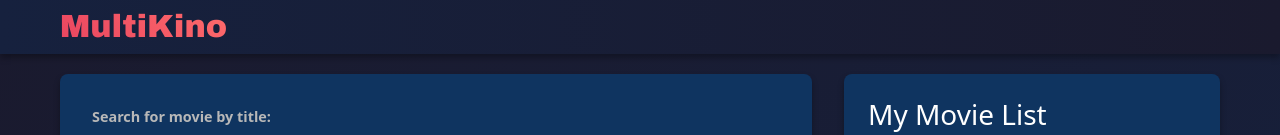
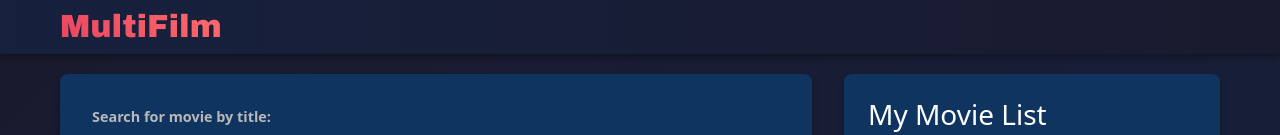
Before and after one commit to ElgunBayramov/Movie-Organizer, a React (Vite) app: page / in a window 1280 px wide. Shown: the top 135 px of the page. Built offline with nearby package versions, Linux system fonts and the light colour scheme.

Commit message:
logo updated

```diff
--- a/index.html
+++ b/index.html
@@ -2,9 +2,9 @@
 <html lang="en">
   <head>
     <meta charset="UTF-8" />
-    <link rel="icon" type="image/svg+xml" href="/vite.svg" />
+    <link rel="icon" type="image/svg+xml" href="/multifilm-logo.png" />
     <meta name="viewport" content="width=device-width, initial-scale=1.0" />
-    <title>Multikino</title>
+    <title>MultiFilm</title>
   </head>
   <body>
     <div id="root"></div>
--- a/src/components/navbar/navbar.jsx
+++ b/src/components/navbar/navbar.jsx
@@ -7,7 +7,7 @@
     <div className="navbar" style={{ display: "block" }}>
       <div className="navbar-content">
         <Link to="/" style={{ textDecoration: "none" }}>
-          <h1>MultiKino</h1>
+          <h1>MultiFilm</h1>
         </Link>
         <div style={{ display: "flex", alignItems: "center", gap: "1rem" }}>
           <button className="menu-toggle" onClick={() => setOpen(!openBar)}>
```
Also changed, not shown: public/multifilm-logo.png (added).
